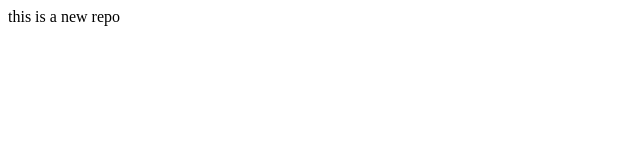
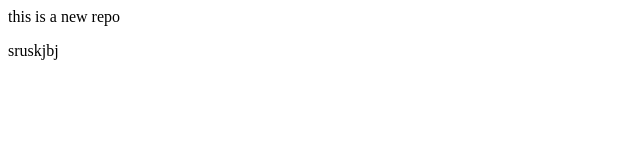
Before and after one commit to srushtitantarpale/localrepo, a plain HTML site: page index.html in a window 1280 px wide. Shown: the full height of the page, 0-640 px from the left. Drawn offline with Linux system fonts and the light colour scheme.

Commit message:
Add feature1

```diff
--- a/index.html
+++ b/index.html
@@ -1 +1,2 @@
 <p>this is a new repo</p>
+<p>sruskjbj</p>
```
